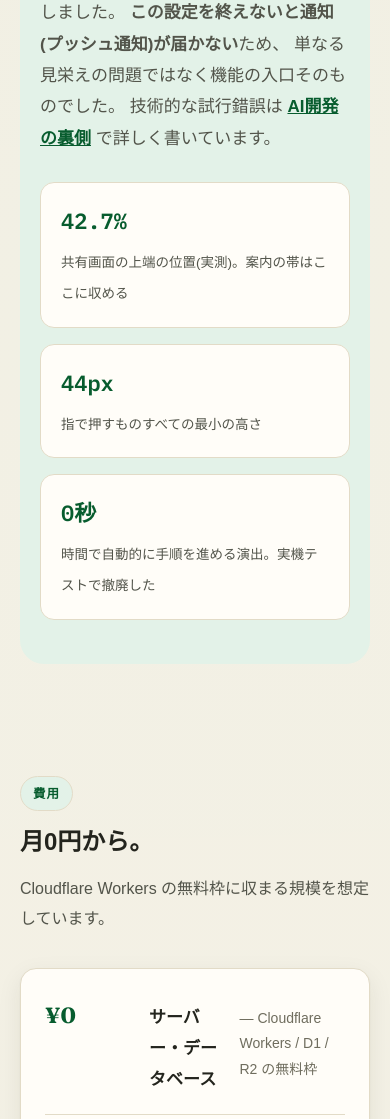
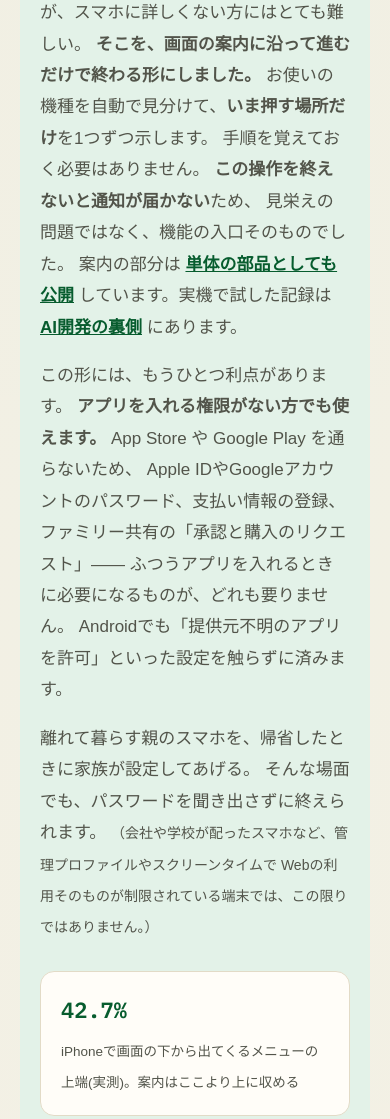
Before and after one commit to jagyamamoto/kairanban-app, a React app: page docs/index.html in a window 390 px wide. Shown: the part 7306-8425 px from the top of the page. Built offline with nearby package versions, Linux system fonts and the light colour scheme.

Commit message:
fix(top): PWAの説明を平易にし、インストール権限が要らない利点を追加
オーナー指摘: 「操作の途中でOSの共有画面が現れて説明が隠れます」が
何を言っているか分かりづらい。

- ナラティブを単純化。「Webページをアプリ化するのはスマホに詳しくない人には
  難しい → 画面の案内どおり進むだけで終わる形にした」に書き換え
- 「共有画面」という言い方をやめる。数値カードの説明も
  「iPhoneで画面の下から出てくるメニューの上端(実測)」と平易にした
  (42.7%は実測値なので数字は残す)
- 公開している案内の部品(pwa-install-guide)へ導線を張った

追加した利点(いずれも一次情報で確認済み):
- App Store / Google Play を経由しないため、Apple ID・Googleアカウントの
  パスワード、支払い情報、ファミリー共有の「承認と購入のリクエスト」が不要。
  Appleの Ask to Buy の対象は "downloading an app from the App Store" で、
  ホーム画面への追加は対象に挙げられていない(Appleサポート 105055)
- Androidも「提供元不明のアプリを許可」が不要。Play Servicesが署名した
  WebAPKとして入るため (web.dev "Installation")
- 離れて暮らす親のスマホを家族が設定する場面を例示

⚠ MDMやスクリーンタイムのWeb制限がかかった端末は例外。断定せず注記を入れた。
  スクリーンタイムの「Appのインストール:許可しない」がホーム画面への追加を
  止めるかは、Appleの公式情報では確認できなかった。

明暗テーマともコントラストは全て4.5:1以上(注記が4.50ちょうどだったため
--muted をやめて本文と同じ色にした)。390px幅で横スクロールなし。

```diff
--- a/docs/index.html
+++ b/docs/index.html
@@ -583,16 +583,49 @@
           — この前提で設計をやり直しました。
         </p>
         <p style="max-width: 60ch; color: var(--ink-soft);">
-          iPhoneの「ホーム画面に追加」は、操作の途中でOSの共有画面が現れて説明が隠れます。
-          記憶を頼りにする案内は、原理的に失敗します。実機で測って作り直しました。
-          <strong>この設定を終えないと通知(プッシュ通知)が届かない</strong>ため、
-          単なる見栄えの問題ではなく機能の入口そのものでした。
-          技術的な試行錯誤は <a href="ai-story.html" style="color: var(--pine-deep); font-weight: 700;">AI開発の裏側</a> で詳しく書いています。
+          このアプリは、Webページをスマホの<strong>アプリのように使う</strong>形（PWA）です。
+          ホーム画面にアイコンが並び、通知も届きます。
+          ただ、その「アプリにする」操作が、スマホに詳しくない方にはとても難しい。
+          <strong>そこを、画面の案内に沿って進むだけで終わる形にしました。</strong>
+          お使いの機種を自動で見分けて、<strong>いま押す場所だけ</strong>を1つずつ示します。
+          手順を覚えておく必要はありません。
+          <strong>この操作を終えないと通知が届かない</strong>ため、
+          見栄えの問題ではなく、機能の入口そのものでした。
+          案内の部分は
+          <a href="https://jagyamamoto.github.io/pwa-install-guide/" style="color: var(--pine-deep); font-weight: 700;">単体の部品としても公開</a>
+          しています。実機で試した記録は
+          <a href="ai-story.html" style="color: var(--pine-deep); font-weight: 700;">AI開発の裏側</a> にあります。
+        </p>
+
+        <!-- ⚠ 事実確認済み(2026-09-03)。ここを書き換えるときは根拠も一緒に確認すること。
+             ・PWAはApp Store / Google Playを経由しない(web.dev「Installation」)
+             ・Androidは「提供元不明のアプリ」の許可も不要。Play Servicesが署名するため
+               (web.dev: "the phone installs it without disabling security")
+             ・Appleの「承認と購入のリクエスト」の対象は
+               "downloading an app from the App Store"(無料アプリも含む)。
+               ホーム画面への追加は対象として挙げられていない
+             ・ただしMDMやスクリーンタイムのWeb制限の影響は受けうるので、断定しない -->
+        <p style="max-width: 60ch; color: var(--ink-soft);">
+          この形には、もうひとつ利点があります。
+          <strong>アプリを入れる権限がない方でも使えます。</strong>
+          App Store や Google Play を通らないため、
+          Apple IDやGoogleアカウントのパスワード、支払い情報の登録、
+          ファミリー共有の「承認と購入のリクエスト」——
+          ふつうアプリを入れるときに必要になるものが、どれも要りません。
+          Androidでも「提供元不明のアプリを許可」といった設定を触らずに済みます。
+        </p>
+        <p style="max-width: 60ch; color: var(--ink-soft);">
+          離れて暮らす親のスマホを、帰省したときに家族が設定してあげる。
+          そんな場面でも、パスワードを聞き出さずに終えられます。
+          <span style="font-size: 14px;">
+            （会社や学校が配ったスマホなど、管理プロファイルやスクリーンタイムで
+            Webの利用そのものが制限されている端末では、この限りではありません。）
+          </span>
         </p>
         <div class="fact-strip">
           <div class="fact">
             <b>42.7%</b>
-            <span>共有画面の上端の位置(実測)。案内の帯はここに収める</span>
+            <span>iPhoneで画面の下から出てくるメニューの上端(実測)。案内はここより上に収める</span>
           </div>
           <div class="fact">
             <b>44px</b>
```
